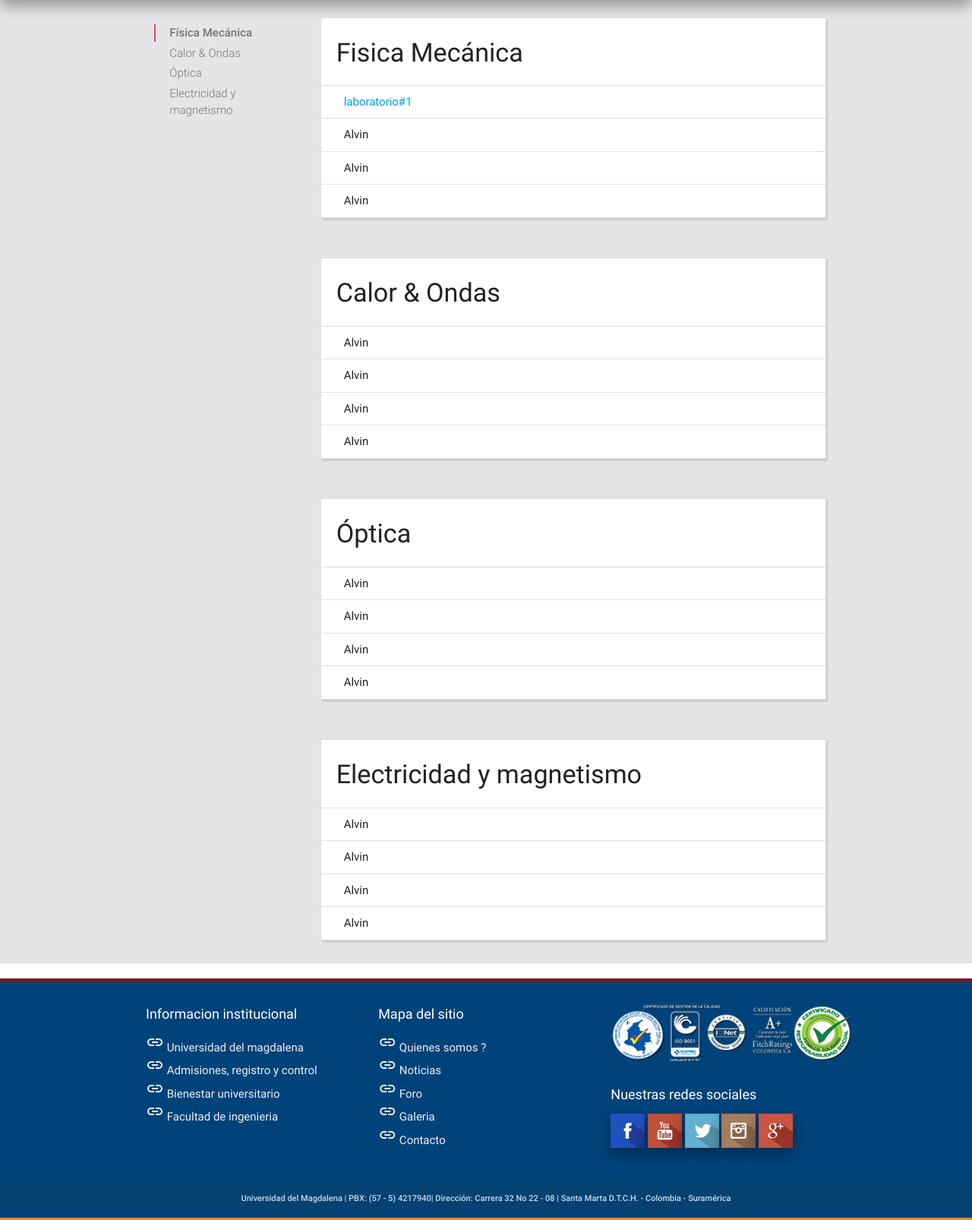
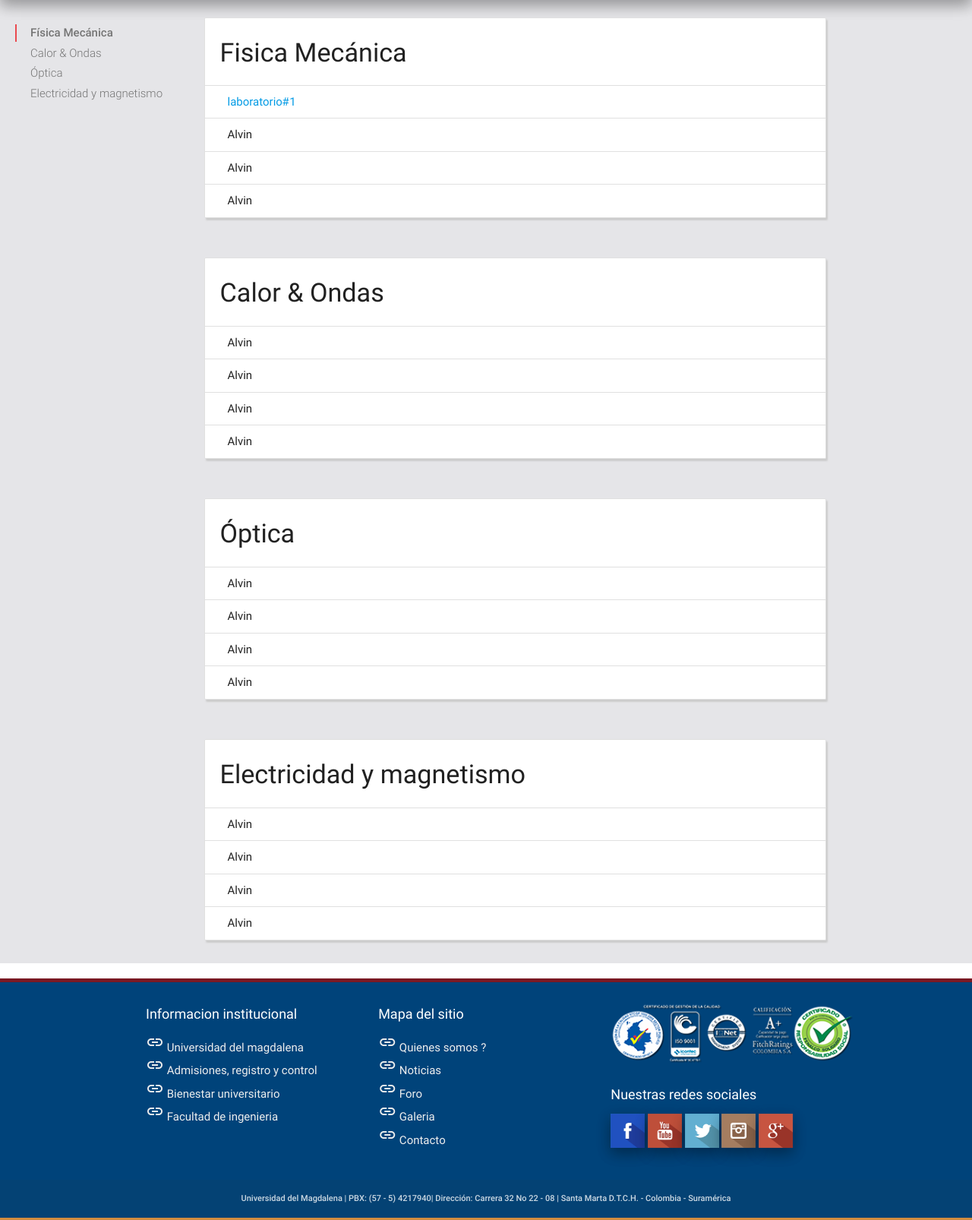
Before and after one commit to the3ballsoft/Web-site-physics, a Django app: page /laboratorios/ in a window 1280 px wide; the page is wider, and only the part inside the window is pictured. Shown: the part 165-1771 px from the top of that part at 76% size. Run offline with Django 3.2, Linux system fonts and the light colour scheme.

Commit message:
vista laboratorio1

```diff
--- a/sitio_web/templates/laboratorios.html
+++ b/sitio_web/templates/laboratorios.html
@@ -19,22 +19,20 @@
 {% block content %}
 
 
-
-
-<div id="container">
-	<div class="container">
-	<div class="row">
-		<div class="col m3">
-    		<div class="col hide-on-small-only ">
+	<div class="col hide-on-small-only left" style="position:fixed; margin-left: 20px;" >
 			      <ul class="section table-of-contents">
 			        <li><a href="#mechanics">Física Mecánica</a></li>
 			        <li><a href="#hot">Calor & Ondas</a></li>
 			        <li><a href="#optical">Óptica</a></li>
 			        <li><a href="#electricity">Electricidad y magnetismo</a></li>
 			      </ul>
-			</div>
-    	</div>
-    	<div class="col s12 m9">
+	</div>
+
+<div id="container">
+	<div class="container">
+	<div class="row">
+
+    	<div class="col s12 m11 offset-m1">
 		      <div id="mechanics" class="section scrollspy">
 		        <ul class="collection with-header">
 			        <li class="collection-header"><h4>Fisica Mecánica</h4></li>
```
